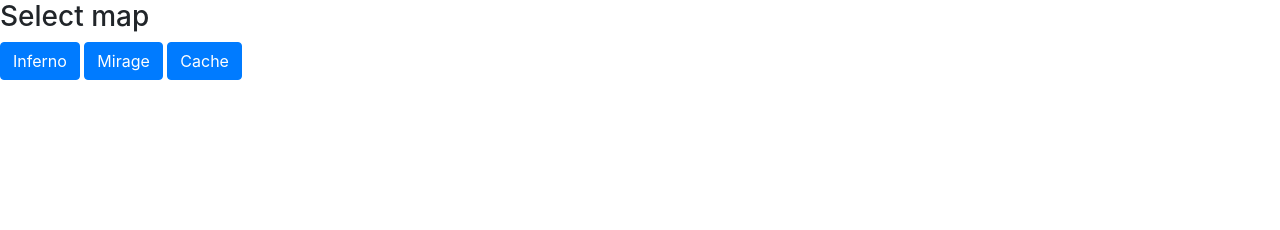
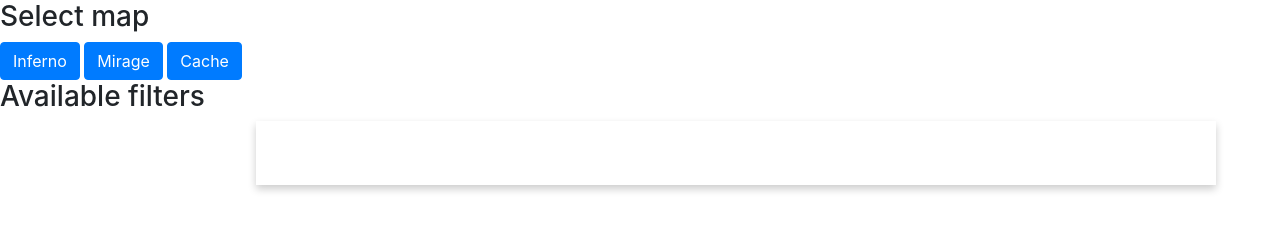
Before and after one commit to MatheusAlvesAlmeida/CSGO-Data-Visualization, a plain HTML site: page index.html in a window 1280 px wide. Drawn offline with nearby package versions, Linux system fonts and the light colour scheme.

Commit message:
chages in css

```diff
--- a/index.html
+++ b/index.html
@@ -7,16 +7,23 @@
     <meta name="viewport" content="width=device-width, initial-scale=1.0">
     <link rel="stylesheet" href="https://cdn.jsdelivr.net/npm/bootstrap@4.0.0/dist/css/bootstrap.min.css"
         integrity="sha384-Gn5384xqQ1aoWXA+058RXPxPg6fy4IWvTNh0E263XmFcJlSAwiGgFAW/dAiS6JXm" crossorigin="anonymous">
+    <link rel="stylesheet" href="./styles/main.css">
     <script src="./backend/main.js"></script>
     <title>CS:GO Data Viz</title>
 </head>
 
 <body>
-    <div class="change-map">
-        <h3>Select map</h3>
-        <button type="button" class="btn btn-primary" onclick="changeMap('de_inferno')">Inferno</button>
-        <button type="button" class="btn btn-primary" onclick="changeMap('de_mirage')">Mirage</button>
-        <button type="button" class="btn btn-primary" onclick="changeMap('de_cache')">Cache</button>
+    <div class="side-menu">
+        <div class="change-map">
+            <h3>Select map</h3>
+            <button type="button" class="btn btn-primary" onclick="changeMap('de_inferno')">Inferno</button>
+            <button type="button" class="btn btn-primary" onclick="changeMap('de_mirage')">Mirage</button>
+            <button type="button" class="btn btn-primary" onclick="changeMap('de_cache')">Cache</button>
+        </div>
+        <div class="filters">
+            <h3>Available filters</h3>
+
+        </div>
     </div>
     <div class="current-map">
         <div class="card-body">
--- /dev/null
+++ b/styles/main.css
@@ -0,0 +1,18 @@
+.card-body {
+    box-shadow: 0 4px 8px 0 rgba(0,0,0,0.2);
+    transition: 0.3s;
+}
+
+.card-body:hover {
+    box-shadow: 0 8px 16px 0 rgba(0,0,0,0.2);
+}
+
+.side-menu {
+    max-width: 20%;
+}
+
+.current-map {
+    margin-top: 0;
+    margin-left: 20%;
+    max-width: 75%;
+}
```
